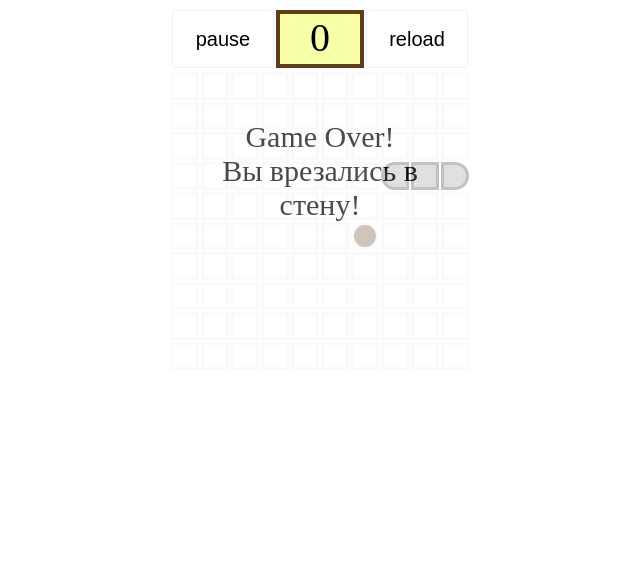
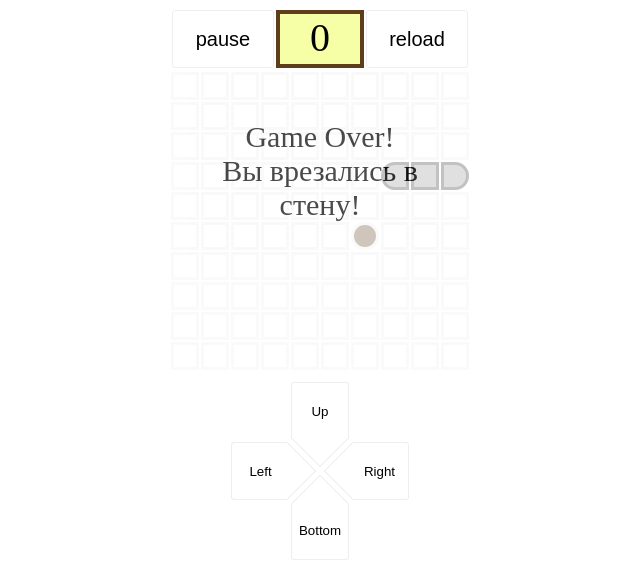
Before and after one commit to Anatoliy-Melentev/making-web.ru, a plain HTML site: page snake/index.html in a window 1280 px wide. Shown: the whole page, without its empty margins (320-960 px from the left). Drawn offline with Linux system fonts and the light colour scheme.

Commit message:
Заливка змейки

```diff
--- a/snake/css/style.css
+++ b/snake/css/style.css
@@ -83,6 +83,10 @@ td {
 	display: none;
 }
 
+button {
+	cursor: pointer;
+}
+
 .scored {
 	display: flex;
 	align-items: center;
@@ -114,3 +118,94 @@ td {
 .scored__pause > img, .scored__reload  > img {
 	height: 100%;
 }
+
+#up, #right, #left, #down {
+	border: solid 1px #eee;
+	border-radius: 3px;
+	background-color: transparent;
+	display: inline-block;
+	position: relative;
+}
+#up, #down {
+	width: 58px;
+	height: 58px;
+}
+#right, #left {
+	height: 58px;
+	width: 58px;
+}
+#left {
+	margin-right: 58px;
+	border-right: none;
+}
+#left::before {
+	content: '';
+	display: block;
+	height: 39px;
+	width: 39px;
+	border: solid 1px #eee;
+	position: absolute;
+	border-bottom: none;
+	border-left: none;
+	position: absolute;
+	transform: rotate(45deg);
+	top: 8px;
+	right: -19px;
+}
+#right {
+	border-left: none;
+}
+#right::after {
+	content: '';
+	display: block;
+	height: 39px;
+	width: 39px;
+	border: solid 1px #eee;
+	position: absolute;
+	border-top: none;
+	border-right: none;
+	position: absolute;
+	transform: rotate(45deg);
+	top: 8px;
+	left: -19px;
+}
+#up {
+	border-bottom: none;
+	margin-bottom: 2px;
+}
+#up::after {
+	content: '';
+	display: block;
+	height: 39px;
+	width: 39px;
+	border: solid 1px #eee;
+	position: absolute;
+	border-top: none;
+	border-left: none;
+	position: absolute;
+	transform: rotate(45deg);
+	top: 36px;
+	left: 8px;
+}
+#down {
+	border-top: none;
+	margin-top: 2px;
+}
+#down::after {
+	content: '';
+	display: block;
+	height: 39px;
+	width: 39px;
+	border: solid 1px #eee;
+	position: absolute;
+	border-bottom: none;
+	border-right: none;
+	position: absolute;
+	transform: rotate(45deg);
+	top: -19px;
+	left: 8px;
+}
+.controls {
+	text-align: center;
+	margin-top: 10px;
+}
--- a/snake/index.html
+++ b/snake/index.html
@@ -28,5 +28,25 @@
 		<table class="game__board"></table>
 		<div class="game__over"></div>
 	</div>
+	<div class="controls">
+		<div class="upbuttons">
+			<button id="up" type="button">
+				Up
+			</button>
+		</div>
+		<div class="midbuttons">
+			<button id="left" type="button">
+				Left
+			</button>
+			<button id="right" type="button">
+				Right
+			</button>
+		</div>
+		<div class="bottombuttons">
+			<button id="down" type="button">
+				Bottom
+			</button>
+		</div>
+	</div>
 </body>
 </html>
--- a/snake/js/code.js
+++ b/snake/js/code.js
@@ -2,7 +2,12 @@
     board = new Board(10, 10),
     p = new Point({ x: 1, y: 3}),
     snake = new Snake(p, 3),
-    food = new Food(board.rowsCount,board.colsCount);
+    food = new Food(board.rowsCount,board.colsCount),
+
+    upBtn = document.querySelector('#up'),
+    leftBtn = document.querySelector('#left'),
+    rightBtn = document.querySelector('#right'),
+    downBtn = document.querySelector('#down');
 
   let
     bread = food.setFood(snake),
@@ -16,6 +21,11 @@
     e.preventDefault();
     snake.changeDirection(e.code);
   }, true);
+
+  upBtn.addEventListener('click', () => snake.changeDirection('ArrowUp'));
+  leftBtn.addEventListener('click', () => snake.changeDirection('ArrowLeft'));
+  rightBtn.addEventListener('click', () => snake.changeDirection('ArrowRight'));
+  downBtn.addEventListener('click', () => snake.changeDirection('ArrowDown'));
 
   reloadBtn.addEventListener('click', () => {
     clearInterval(interval);
```
